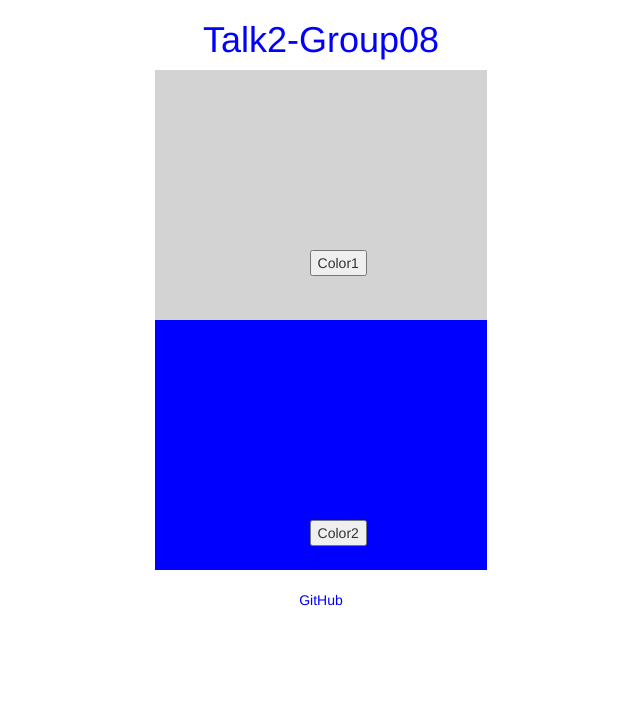
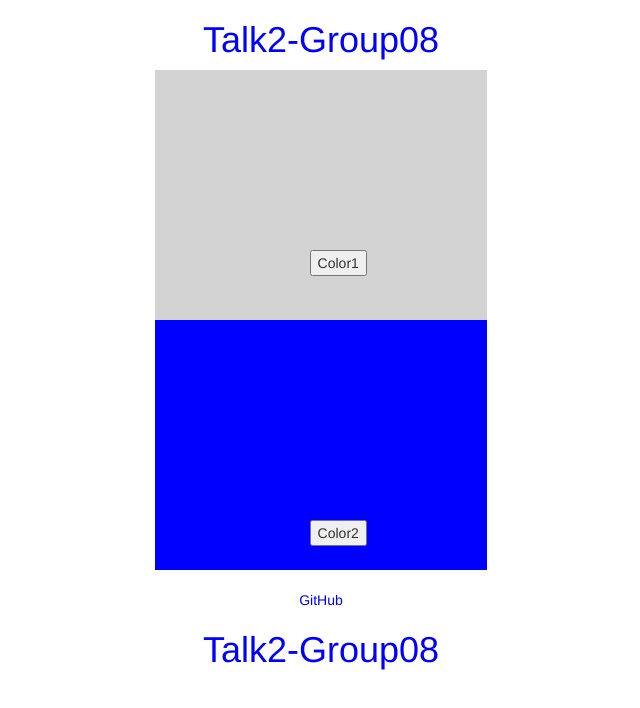
Before and after one commit to pruthvi-naskanti/Talk2-Group-8, a plain HTML site: page index.html in a window 1280 px wide. Shown: the whole page, without its empty margins (319-959 px from the left). Drawn offline with nearby package versions, Linux system fonts and the light colour scheme.

Commit message:
udated index.html and added icon.png

```diff
--- a/index.html
+++ b/index.html
@@ -2,6 +2,7 @@
 <html lang="en">
 
 <head>
+    <link rel="icon" type="image/png"  href="./icon.png">
     <title>Talk2-Group8</title>
     <meta charset="utf-8" />
     <meta name="viewport" content="width=device-width, initial-scale=1.0">
@@ -34,6 +35,7 @@
 <script src="./main.js"></script>
 <footer >
     <a href="https://github.com/pruthvi-naskanti/Talk2-Group-8" style="color:blue">GitHub</a>
+    <h1 style="color:blue">Talk2-Group08</h1>
 </footer>
 
 </html>
```
Also changed, not shown: icon.png (added).
